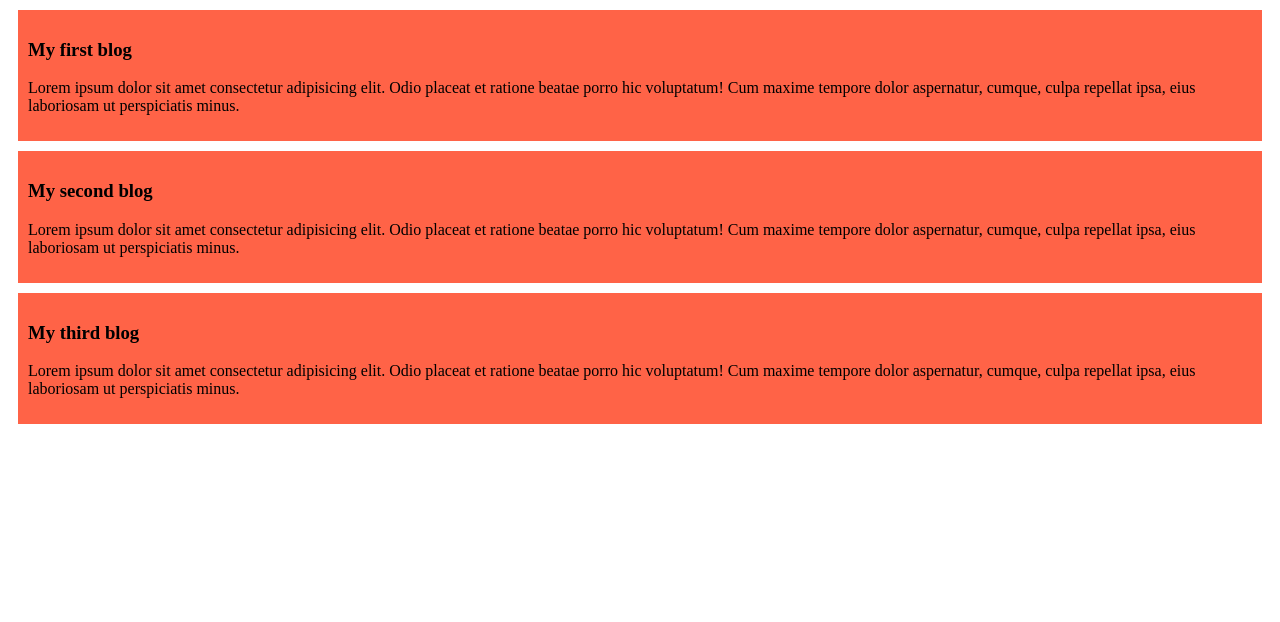
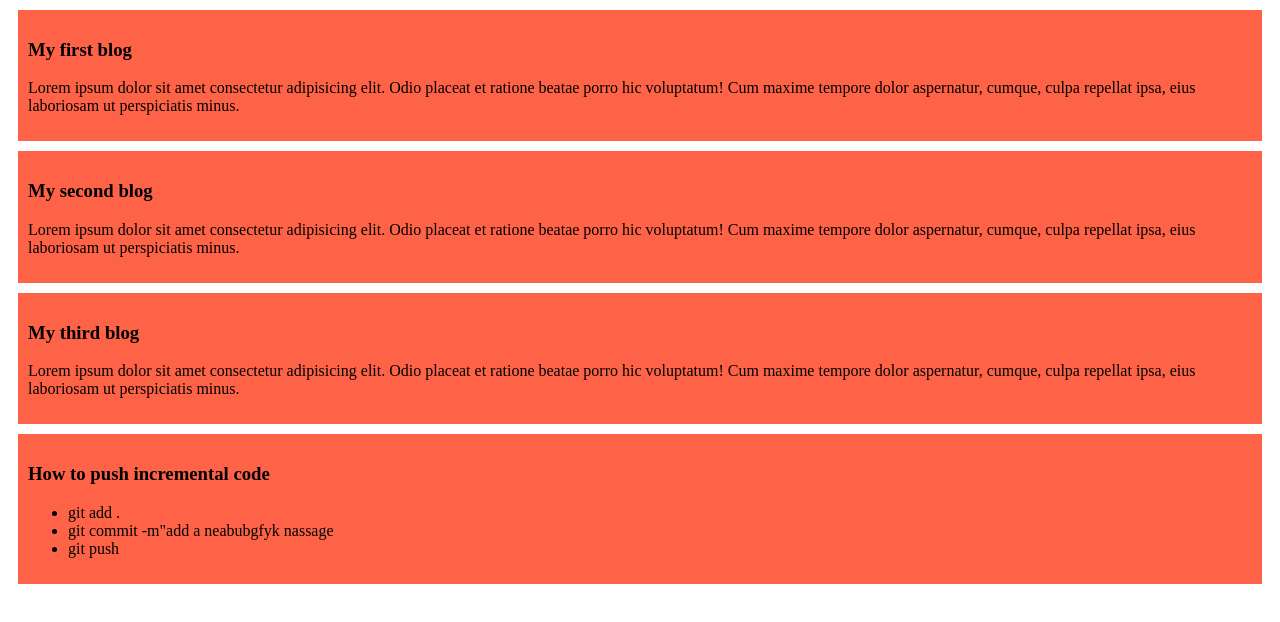
Before and after one commit to saifur69/my-simple-website, a plain HTML site: page index.html in a window 1280 px wide. Drawn offline with Linux system fonts and the light colour scheme.

Commit message:
add code list

```diff
--- a/index.html
+++ b/index.html
@@ -19,5 +19,13 @@
         <h3>My third blog</h3>
         <p>Lorem ipsum dolor sit amet consectetur adipisicing elit. Odio placeat et ratione beatae porro hic voluptatum! Cum maxime tempore dolor aspernatur, cumque, culpa repellat ipsa, eius laboriosam ut perspiciatis minus.</p>
     </div>
+    <div>
+        <h3>How to push incremental code</h3>
+        <ul>
+            <li>git add .</li>
+            <li>git commit -m"add a neabubgfyk nassage</li>
+            <li>git push</li>
+        </ul>
+    </div>
 </body>
 </html>
```
